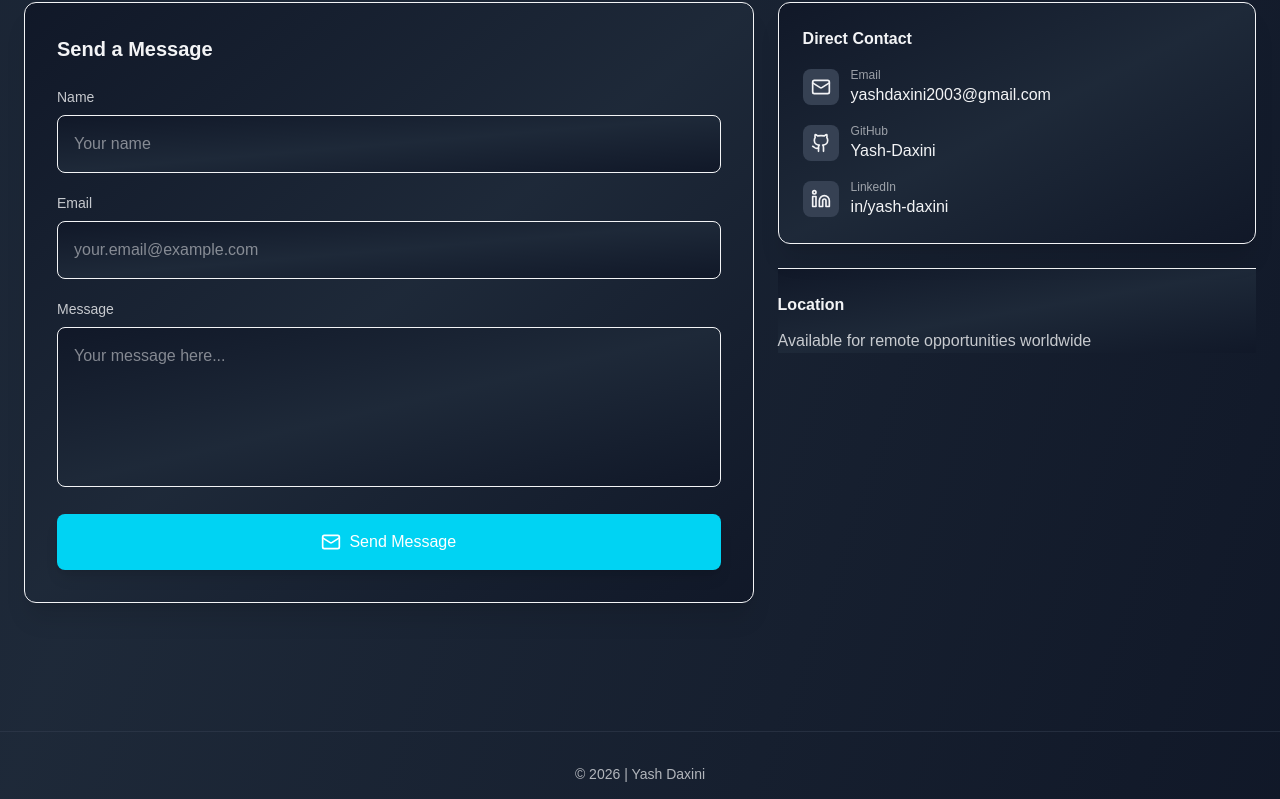
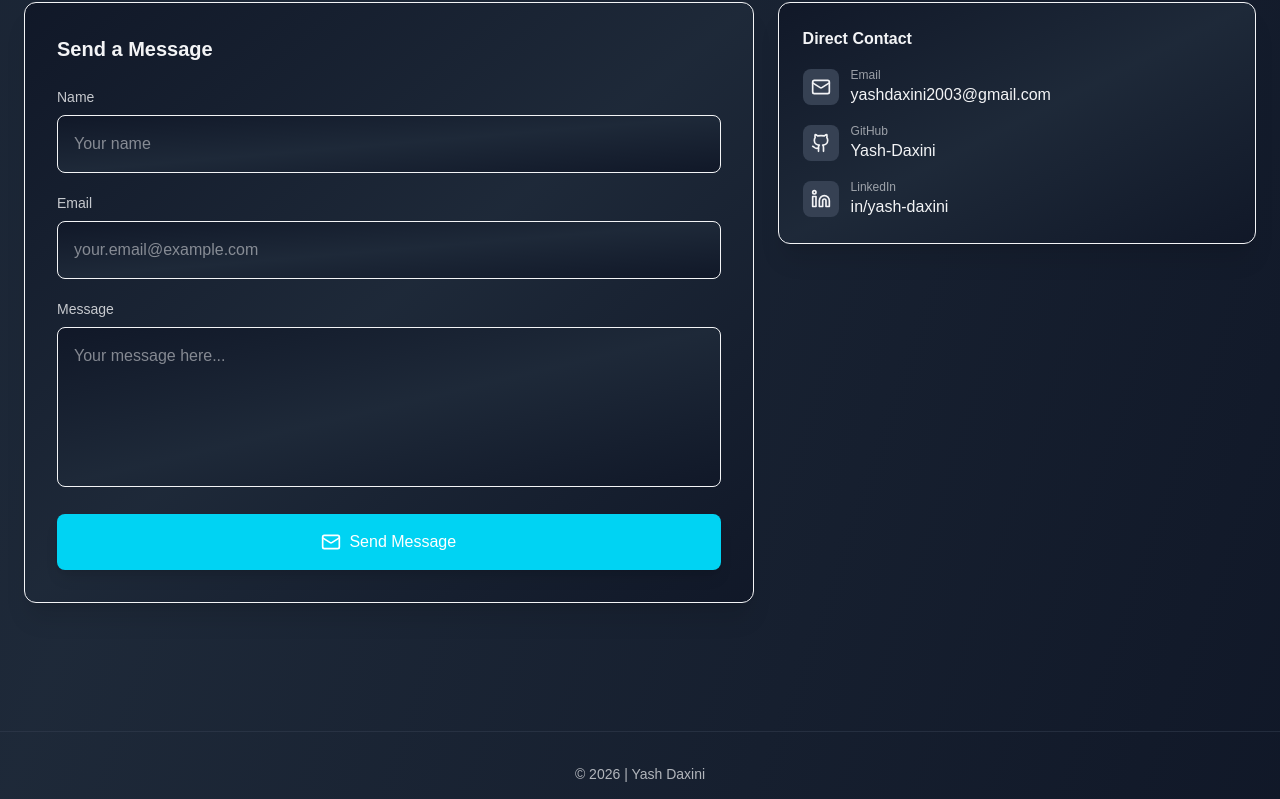
Before and after one commit to Yash-Daxini/portfolio, a Next.js app: page / in a window 1280 px wide. Shown: the part 2912-3711 px from the top of the page. Built offline with nearby package versions, Linux system fonts and the light colour scheme.

Commit message:
Hide the location section

```diff
--- a/src/components/ContactSection.tsx
+++ b/src/components/ContactSection.tsx
@@ -138,10 +138,10 @@ const ContactSection: React.FC<ContactSectionProps> = ({ cardBg, accentBg, accen
                             </a>
                         </div>
                     </div>
-                    <div className={`border-t ${borderColor} pt-6`}>
+                    {/* <div className={`border-t ${borderColor} pt-6`}>
                         <h3 className="font-mono font-bold mb-3">Location</h3>
                         <p className="opacity-80">Available for remote opportunities worldwide</p>
-                    </div>
+                    </div> */}
                 </div>
             </div>
         </section>
```
